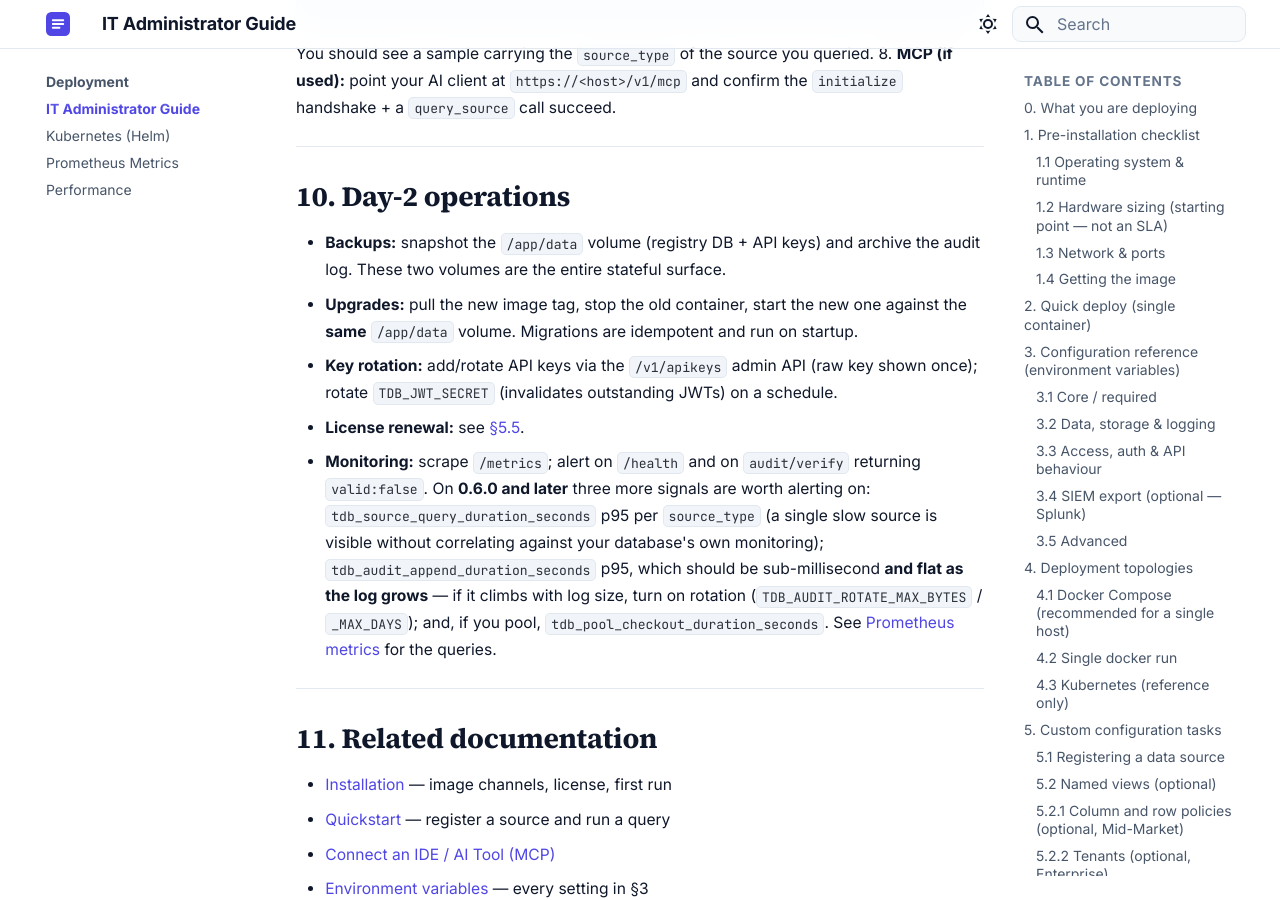
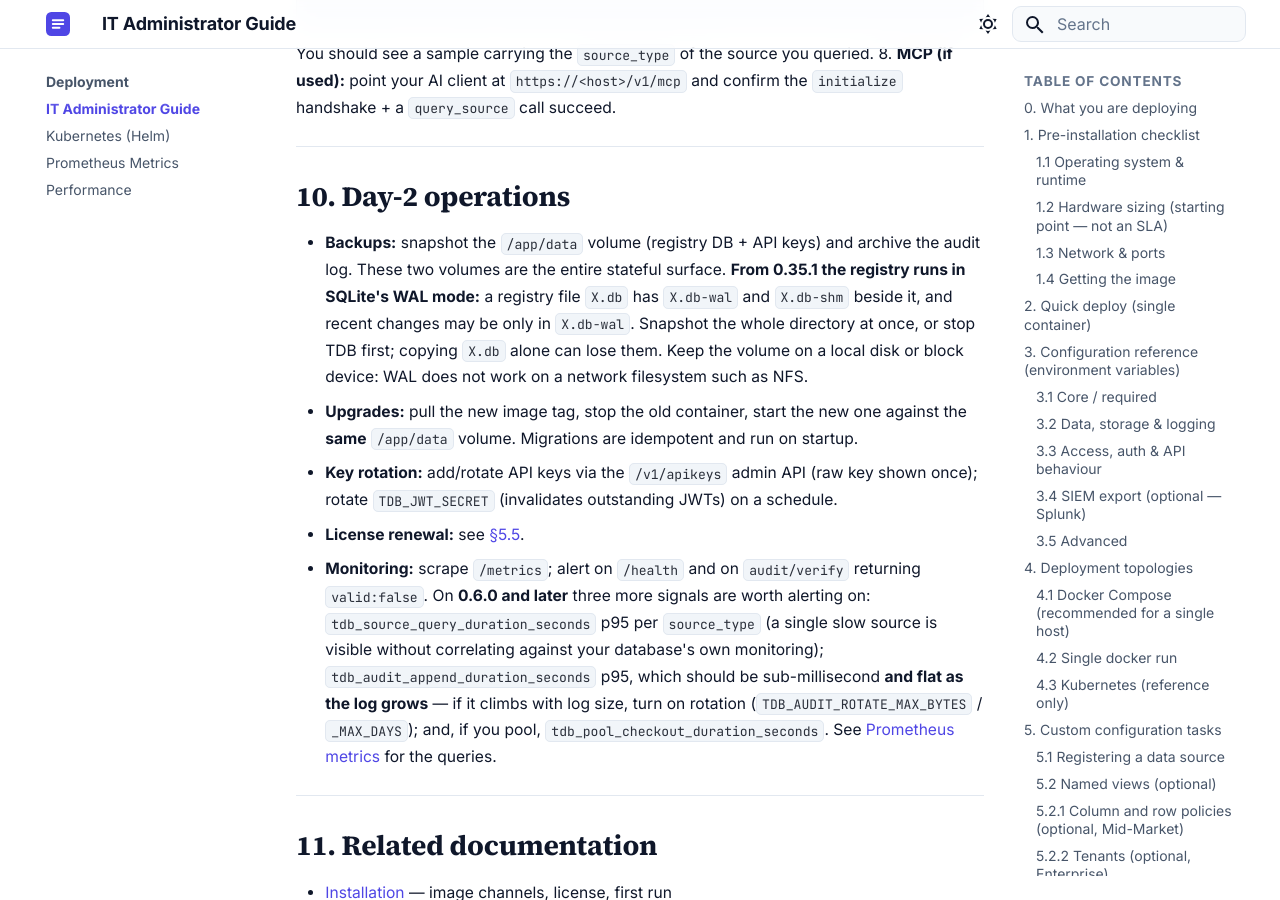
Before and after one commit to tdb-project/tdb-docs, an MkDocs documentation site: the page built from docs/deployment/it-admin-guide.md, in a window 1280 px wide and 900 px high, scrolled down 23175 px. Built offline with MkDocs 1.6.1 and Material for MkDocs 9.7.7, drawn with Linux system fonts in a browser that asks for light colours; some of the changed text lies outside the part shown.

Commit message:
Enterprise 0.35.1: registry in WAL mode; backup the -wal and -shm files
Co-Authored-By: Claude Opus 5.5 <noreply@anthropic.com>

```diff
--- a/docs/deployment/it-admin-guide.md
+++ b/docs/deployment/it-admin-guide.md
@@ -446,8 +446,8 @@ Before turning it on:
   TDB will not start.
 - With single sign-on, add `tenant:` to every group in `TDB_SSO_FILE`.
 
-Back up `TDB_TENANTS_DIR` whole: each tenant's registry and audit chain is in it, and the
-deployment's own chain is in `.deployment/`. Give each tenant a database user that reads only
+Back up `TDB_TENANTS_DIR` whole: each tenant's registry (with its `-wal` and `-shm` files, from
+0.35.1) and audit chain is in it, and the deployment's own chain is in `.deployment/`. Give each tenant a database user that reads only
 its data; TDB keeps tenants from naming each other's sources, not from sharing a password.
 
 Full reference: [Tenants](../security/tenants.md).
@@ -777,7 +777,11 @@ Run these after deploying.
 ## 10. Day-2 operations
 
 - **Backups:** snapshot the `/app/data` volume (registry DB + API keys) and archive the
-  audit log. These two volumes are the entire stateful surface.
+  audit log. These two volumes are the entire stateful surface. **From 0.35.1 the registry
+  runs in SQLite's WAL mode:** a registry file `X.db` has `X.db-wal` and `X.db-shm` beside it,
+  and recent changes may be only in `X.db-wal`. Snapshot the whole directory at once, or stop
+  TDB first; copying `X.db` alone can lose them. Keep the volume on a local disk or block
+  device: WAL does not work on a network filesystem such as NFS.
 - **Upgrades:** pull the new image tag, stop the old container, start the new one against
   the **same** `/app/data` volume. Migrations are idempotent and run on startup.
 - **Key rotation:** add/rotate API keys via the `/v1/apikeys` admin API (raw key shown
```
Also changed, not shown: docs/release-notes.md (+1 -0 lines).
